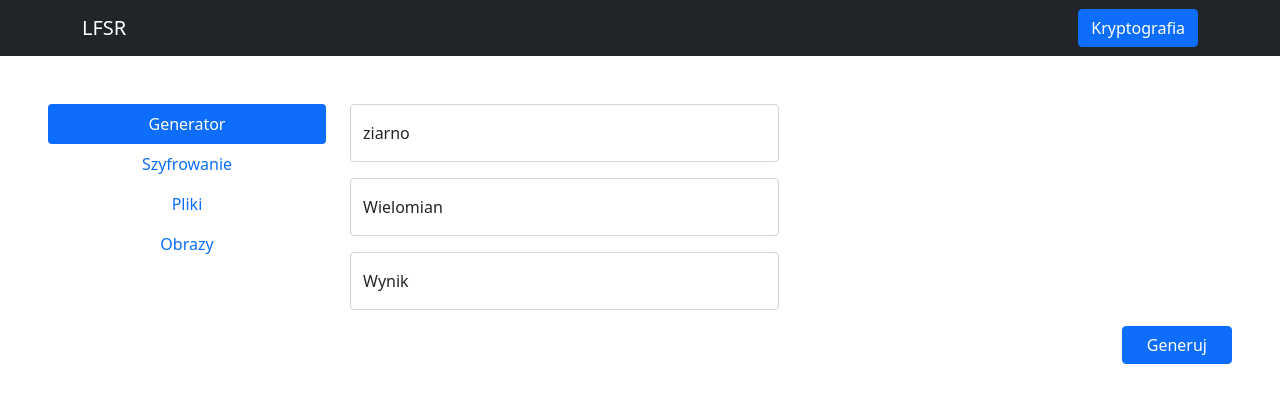
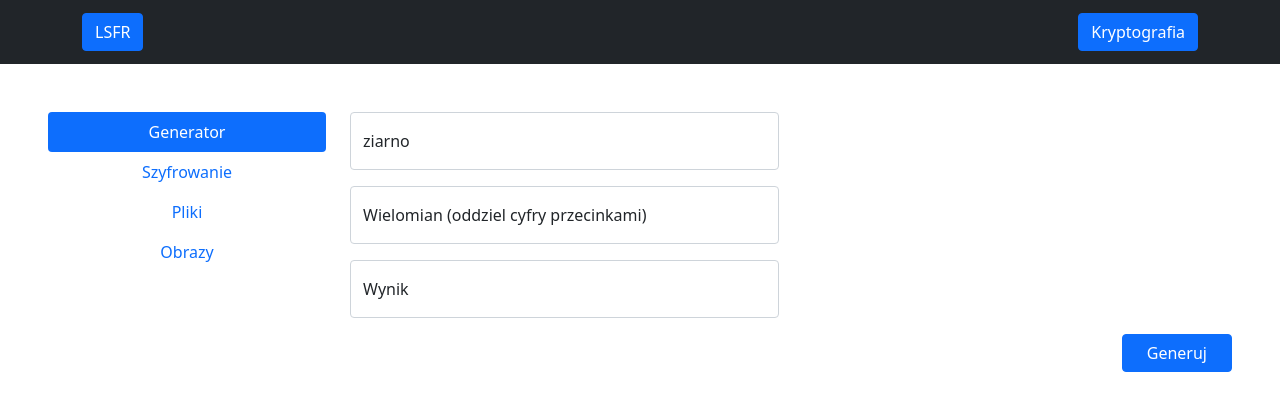
Before and after one commit to finakle/ProjektSieci, a React (Create React App) app in the folder my-bsk-app/: page / in a window 1280 px wide. Shown: the top 410 px of the page. Built offline with nearby package versions, Linux system fonts and the light colour scheme.

Commit message:
malutkie zmiany

```diff
--- a/my-bsk-app/src/components/Generator.js
+++ b/my-bsk-app/src/components/Generator.js
@@ -66,7 +66,7 @@ const Generator = () => {
             </Row>
             <Row className="mb-3">
             <Form.Group as={Col} xs={12} md={6} controlId="formGridName">
-                <FloatingLabel controlId="floatingPassword" label="Wielomian">
+                <FloatingLabel controlId="floatingPassword" label="Wielomian (oddziel cyfry przecinkami)">
                     <Form.Control onChange={(e) => setWielomian(e.target.value)} type="text" placeholder="Wielomian" required/>
                 </FloatingLabel>
                 {wielomianWalidacja!==""?<p style={{color: "red"}}>{wielomianWalidacja}</p>:null}
--- a/my-bsk-app/src/components/Navbarr.js
+++ b/my-bsk-app/src/components/Navbarr.js
@@ -6,7 +6,7 @@ const Navbarr = () => {
     <div><Navbar bg="dark" variant="dark">
     <Container>
       <Navbar.Brand>
-      LFSR
+      <Button onClick={()=>{window.location.href = "http://localhost:3000/";}}>LSFR</Button>
       </Navbar.Brand>
       <Button onClick={()=>{window.location.href = "http://127.0.0.1:5501/my-bsk-app/src/components/strona1.html";}}>Kryptografia</Button>
     </Container>
--- a/my-bsk-app/src/components/Obrazy.js
+++ b/my-bsk-app/src/components/Obrazy.js
@@ -127,7 +127,7 @@ const Obrazy = () => {
         </Row>
         <Row className="mb-3">
           <Form.Group as={Col} xs={12} md={6} controlId="formGridName">
-            <FloatingLabel controlId="floatingPassword" label="Wielomian">
+            <FloatingLabel controlId="floatingPassword" label="Wielomian (oddziel cyfry przecinkami)">
               <Form.Control
                 onChange={(e) => setWielomian(e.target.value)}
                 type="text"
@@ -195,7 +195,7 @@ const Obrazy = () => {
             </Row>
             <Row className="mb-3">
               <Form.Group as={Col} xs={12} md={6} controlId="formGridName">
-                <FloatingLabel controlId="floatingPassword" label="Wielomian">
+                <FloatingLabel controlId="floatingPassword" label="Wielomian (oddziel cyfry przecinkami)">
                   <Form.Control
                     onChange={(e) => setWielomian(e.target.value)}
                     type="text"
--- a/my-bsk-app/src/components/Pliki.js
+++ b/my-bsk-app/src/components/Pliki.js
@@ -129,7 +129,7 @@ const Pliki = () => {
       </Row>
       <Row className="mb-3">
         <Form.Group as={Col} xs={12} md={6} controlId="formGridName">
-          <FloatingLabel controlId="floatingPassword" label="Wielomian">
+          <FloatingLabel controlId="floatingPassword" label="Wielomian (oddziel cyfry przecinkami)">
             <Form.Control
               onChange={(e) => SetWielomian(e.target.value)}
               type="text"
--- a/my-bsk-app/src/components/Szyfr.js
+++ b/my-bsk-app/src/components/Szyfr.js
@@ -95,7 +95,7 @@ const Szyfr = () => {
             </Row>
             <Row className="mb-3">
             <Form.Group as={Col} xs={12} md={6} controlId="formGridName">
-                <FloatingLabel controlId="floatingPassword" label="Wielomian">
+                <FloatingLabel controlId="floatingPassword" label="Wielomian (oddziel cyfry przecinkami)">
                     <Form.Control onChange={(e) => setWielomian(e.target.value)} type="text" placeholder="Wielomian" required/>
                 </FloatingLabel>
                 {wielomianWalidacja!==""?<p style={{color: "red"}}>{wielomianWalidacja}</p>:null}
```
